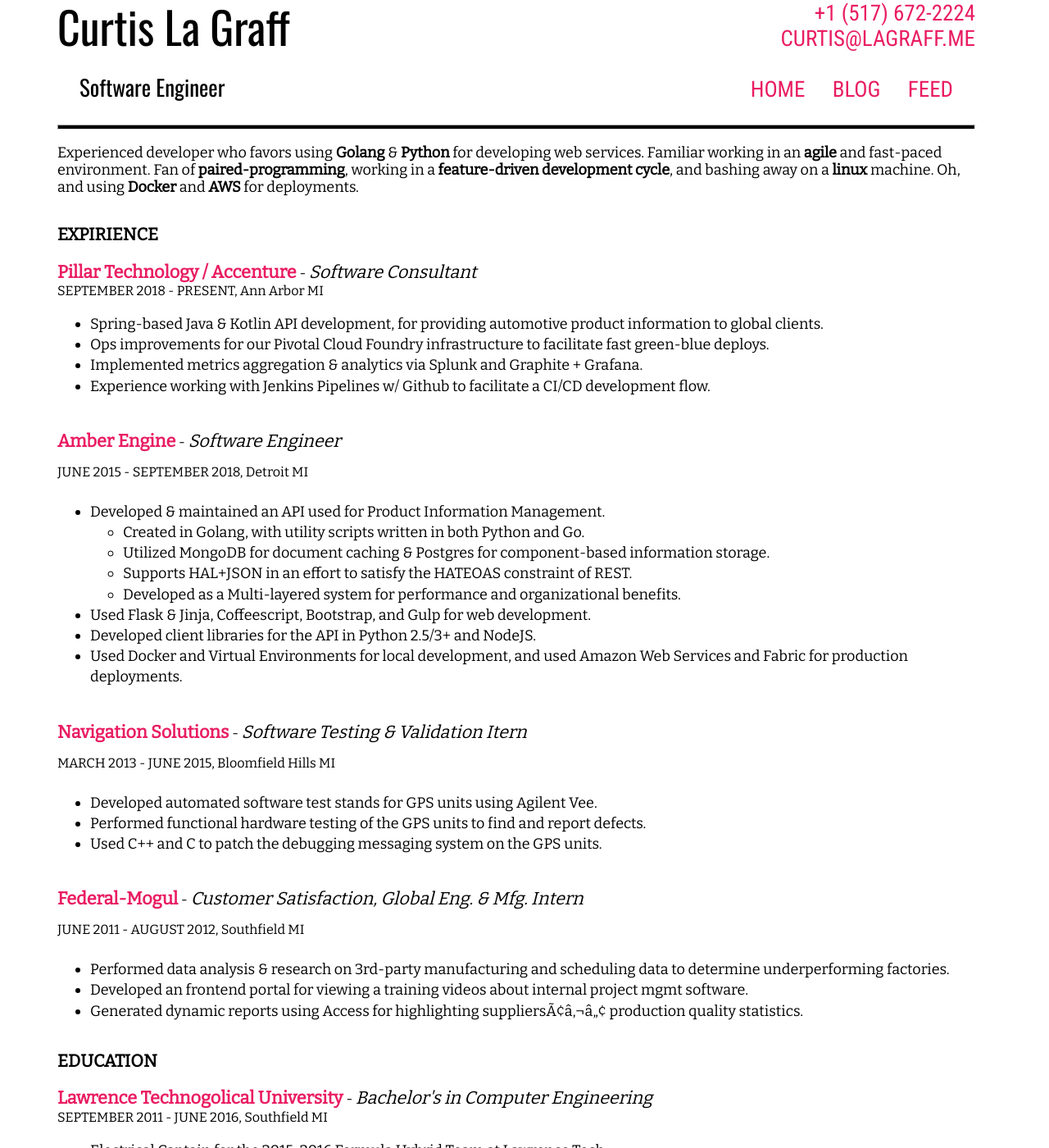
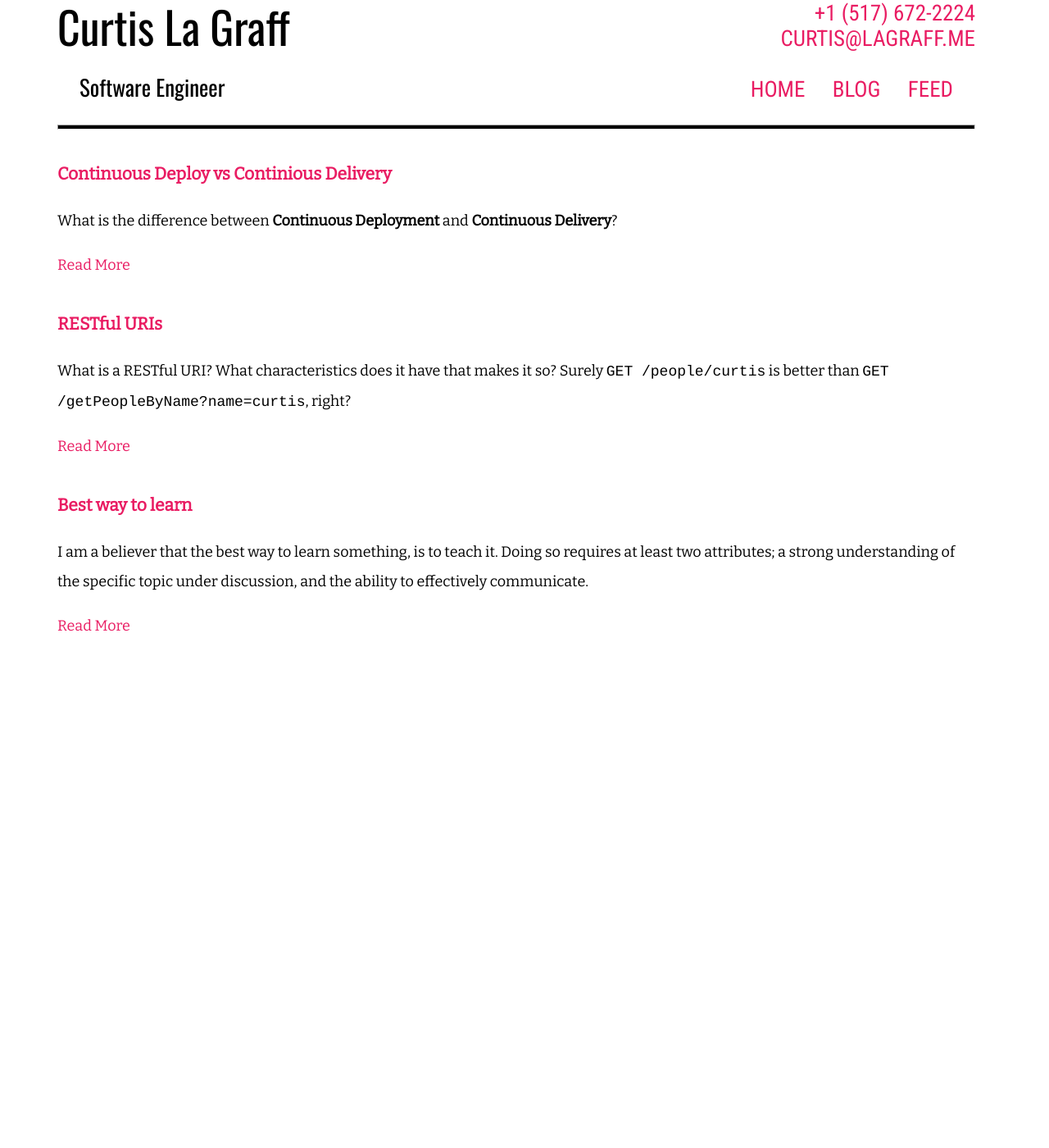
Before and after one commit to clagraff/clagraff.github.io, a Jekyll site: the page built from index.html, in a window 1280 px wide and 1400 px high. Shown: the whole window at 82% size. Built offline with Jekyll 4.4.1, drawn with Linux system fonts in a browser that asks for light colours; some of the changed text lies outside the part shown.

Commit message:
Change index to be blog landing

```diff
--- a/index.html
+++ b/index.html
@@ -2,69 +2,14 @@
 layout: default
 ---
 
-<p>
-  Experienced developer who favors using <b>Golang</b> &amp; <b>Python</b> for developing web services. Familiar working in an <b>agile</b> and fast-paced environment. Fan of <b>paired-programming</b>, working in a <b>feature-driven development cycle</b>, and bashing away on a <b>linux</b> machine. Oh, and using <b>Docker</b> and <b>AWS</b> for deployments.
-</p>
-
-<p class="entry">
-  <h3>EXPIRIENCE</h3>
-  <span class="company">Pillar Technology / Accenture</span> - <span class="position">Software Consultant</span><br/>
-  <span class="duration">SEPTEMBER 2018 - PRESENT, Ann Arbor MI</span><br/>
-  <ul>
-    <li>Spring-based Java & Kotlin API development, for providing automotive product information to global clients.</li>
-    <li>Ops improvements for our Pivotal Cloud Foundry infrastructure to facilitate fast green-blue deploys.</li>
-    <li>Implemented metrics aggregation & analytics via Splunk and Graphite + Grafana.</li>
-    <li>Experience working with Jenkins Pipelines w/ Github to facilitate a CI/CD development flow.</li>
-  </ul>
-</p>
-
-<p class="entry">
-  <span class="company">Amber Engine</span> - <span class="position">Software Engineer</span><br/>
-  <span class="duration">JUNE 2015 - SEPTEMBER 2018, Detroit MI</span><br/>
-  <ul>
-    <li>Developed & maintained an API used for Product Information Management.</li>
-    <ul>
-      <li>Created in Golang, with utility scripts written in both Python and Go.</li>
-      <li>Utilized MongoDB for document caching & Postgres for component-based information storage.</li>
-      <li>Supports HAL+JSON in an effort to satisfy the HATEOAS constraint of REST.</li>
-      <li>Developed as a Multi-layered system for performance and organizational benefits.</li>
-    </ul>
-    <li>Used Flask & Jinja, Coffeescript, Bootstrap, and Gulp for web development.</li>
-    <li>Developed client libraries for the API in Python 2.5/3+ and NodeJS.</li>
-    <li>Used Docker and Virtual Environments for local development, and used Amazon Web Services and Fabric for production deployments.</li>
-  </ul>
-</p>
-
-<p class="entry">
-  <span class="company">Navigation Solutions</span> - <span class="position">Software Testing & Validation Itern</span><br/>
-  <span class="duration">MARCH 2013 - JUNE 2015, Bloomfield Hills MI</span><br/>
-  <ul>
-    <li>Developed automated software test stands for GPS units using Agilent Vee.</li>
-    <li>Performed functional hardware testing of the GPS units to find and report defects.</li>
-    <li>Used C++ and C to patch the debugging messaging system on the GPS units.</li>
-  </ul>
-</p>
-
-
-<p class="entry">
-  <span class="company">Federal-Mogul</span> - <span class="position">Customer Satisfaction, Global Eng. & Mfg. Intern</span><br/>
-  <span class="duration">JUNE 2011 - AUGUST 2012, Southfield MI</span><br/>
-  <ul>
-    <li>Performed data analysis & research on 3rd-party manufacturing and scheduling data to determine underperforming factories.</li>
-    <li>Developed an frontend portal for viewing a training videos about internal project mgmt software.</li>
-    <li>Generated dynamic reports using Access for highlighting suppliersÃ¢â‚¬â„¢ production quality statistics.</li>
-  </ul>
-</p>
-
-
-<p class="entry">
-  <h3>EDUCATION</h3>
-  <span class="company">Lawrence Technogolical University</span> - <span class="position">Bachelor's in Computer Engineering</span><br/>
-  <span class="duration">SEPTEMBER 2011 - JUNE 2016, Southfield MI</span><br/>
-  <ul>
-    <li>Electrical Captain for the 2015-2016 Formula Hybrid Team at Lawrence Tech.</li>
-    <ul>
-      <li>Lead developer for designing and developing the data acquisition system on the hybrid car.</li>
-    </ul>
-  </ul>
-</p>
+{% for post in site.posts %}
+{% unless  post.state == "draft" %}
+<article class="post">
+  <div class="entry">
+    <h3><a href="{{ site.baseurl }}{{ post.url }}">{{ post.title }}</a></h3>
+    {{ post.excerpt }}
+    <a href="{{ site.baseurl }}{{ post.url }}" class="read-more">Read More</a>
+  </div>
+</article>
+{% endunless %}
+{% endfor %}
```
